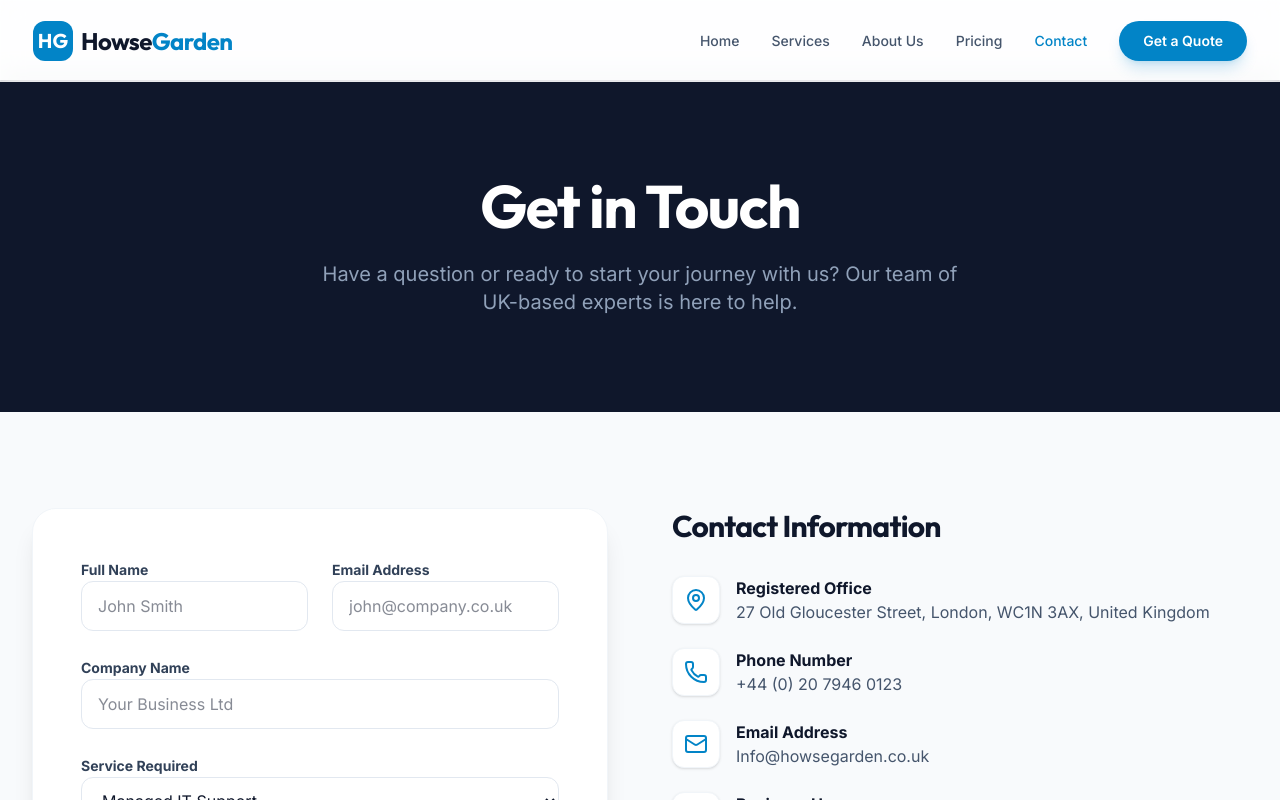
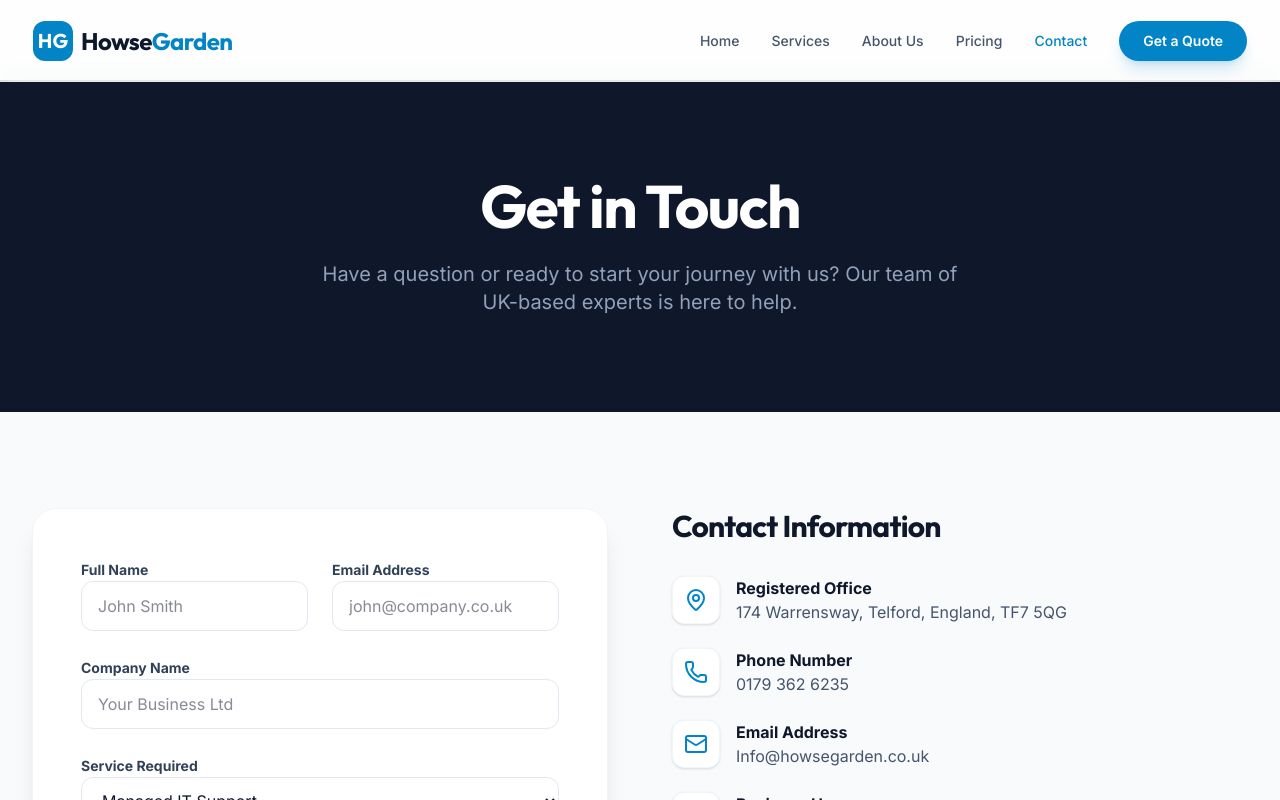
Before and after one commit to consultancy-outfit/100IT-SALESITES-001, a React (Vite) app: page /contact in a window 1280 px wide. Shown: the top 800 px of the page. Built offline with nearby package versions, Linux system fonts and the light colour scheme.

Commit message:
Update COMPANY_DETAILS with new address and contact info

```diff
--- a/src/constants.ts
+++ b/src/constants.ts
@@ -1,8 +1,8 @@
 export const COMPANY_DETAILS = {
   name: "Howse Garden",
-  address: "27 Old Gloucester Street, London, WC1N 3AX, United Kingdom",
-  crn: "14582930",
-  phone: "+44 (0) 20 7946 0123",
+  address: "174 Warrensway, Telford, England, TF7 5QG",
+  crn: "17050014",
+  phone: "0179 362 6235",
   email: "Info@howsegarden.co.uk",
   hours: "Mon - Fri: 09:00 - 18:00 GMT",
 };
```
